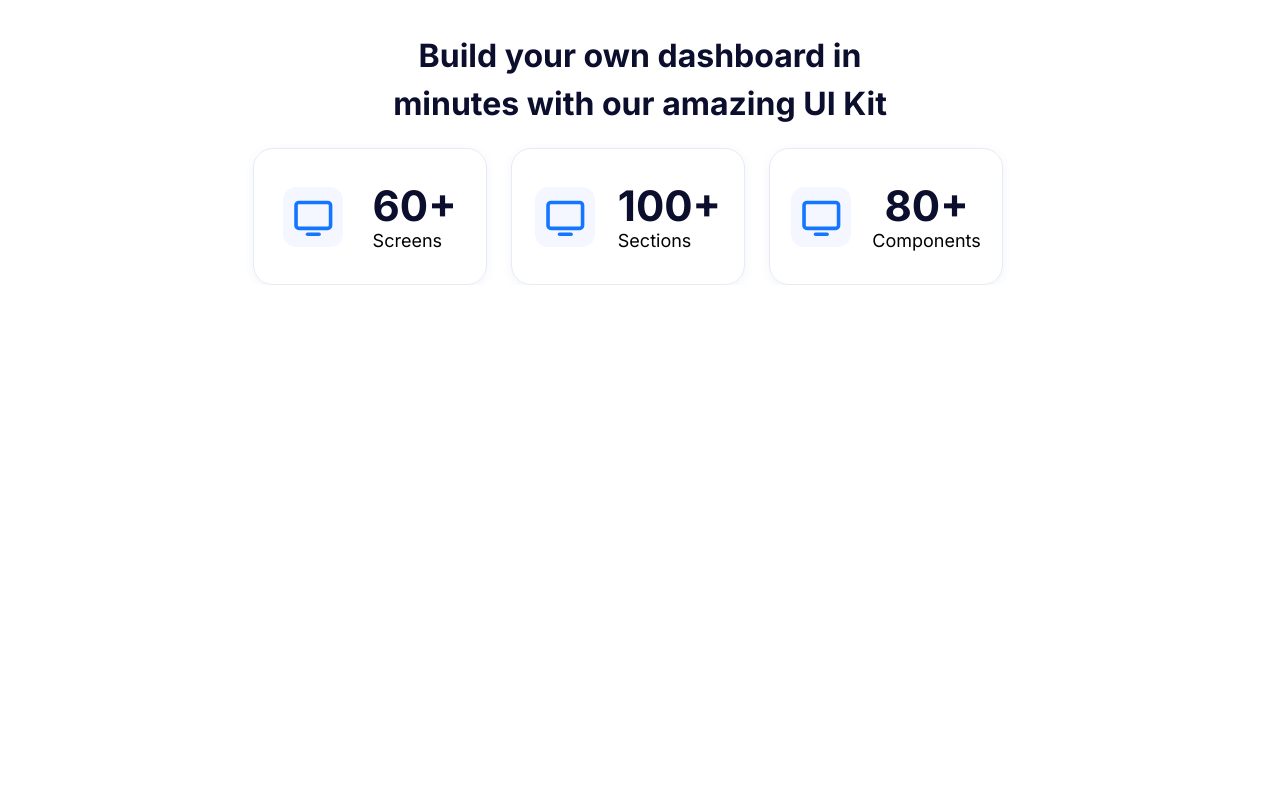
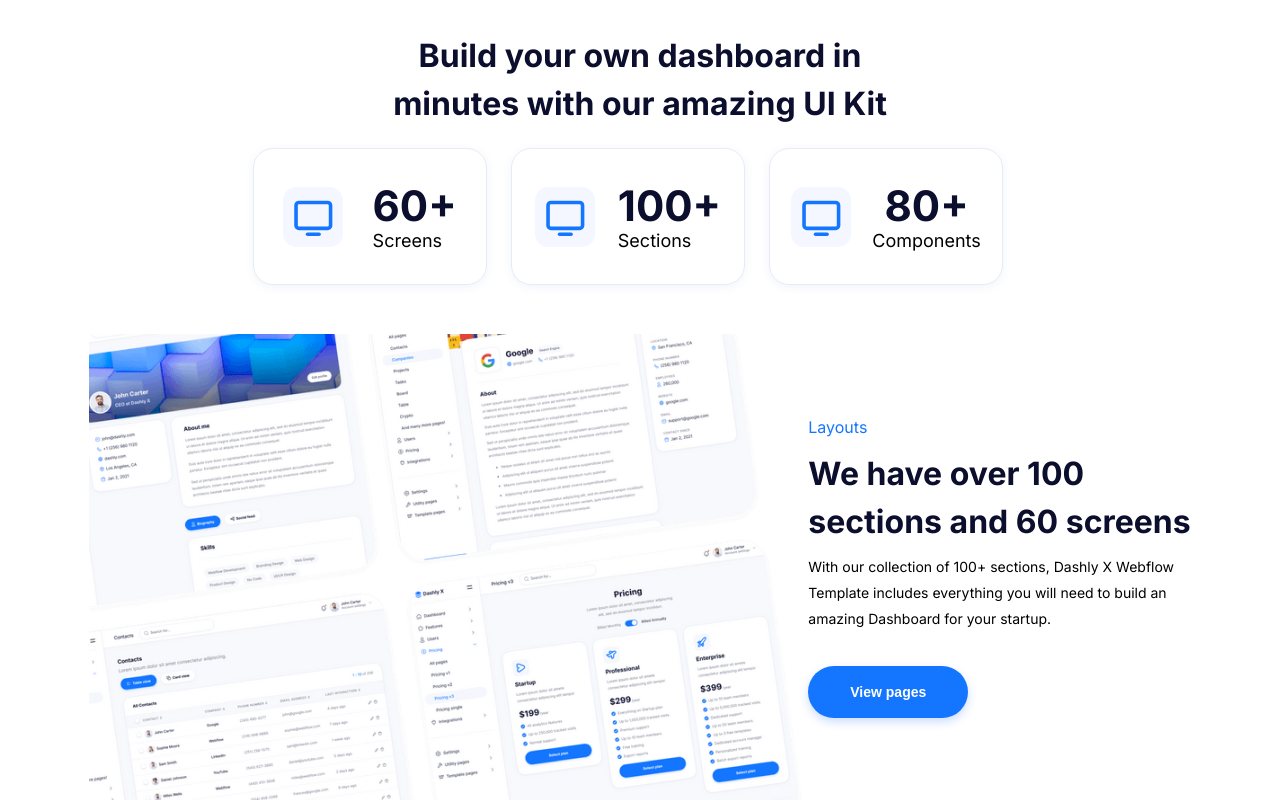
Before and after one commit to remix2021687/LayoutWeb_10, a plain HTML site: page index.html in a window 1280 px wide. Shown: the part 1023-1823 px from the top of the page. Before the commit the page ends 1308 px from the top, so only its background shows below. Drawn offline with Linux system fonts and the light colour scheme.

Commit message:
add_step-3

```diff
--- a/css/style.css
+++ b/css/style.css
@@ -162,3 +162,50 @@ body {
 }
 
 /*Step-2 endblock*/
+
+/*Step-3 block*/
+.step-3 {
+    display: flex;
+    flex-direction: row;
+    align-items: center;
+    justify-content: center;
+    margin-top: 49px;
+}
+
+.step-3-right h4 {
+    font-size: 16px;
+    font-weight: 400;
+    color: #1476FF;
+    margin-bottom: 13px;
+}
+
+.step-3-right h2 {
+    font-size: 32px;
+    font-weight: 700;
+    line-height: 48px;
+    color: #0B0E2C;
+}
+
+.step-3-right p {
+    font-size: 14px;
+    font-weight: 400;
+    max-width: 367px;
+    line-height: 26px;
+    margin-top: 8px;
+}
+
+.step-3-right button {
+    width: 160px;
+    height: 52px;
+    background-color: #1476FF;
+    box-shadow: 0px 4px 10px rgba(2, 87, 251, 0.2);
+    border-radius: 44px;
+    border: none;
+    color: white;
+    font-size: 14px;
+    font-weight: 700;
+    cursor: pointer;
+    margin-top: 34px;
+}
+
+/*Step-3 endblock*/
--- a/index.html
+++ b/index.html
@@ -54,6 +54,18 @@
             </div>
         </div>
     </div>
+    <div class="step-3">
+        <img src="img/step-3-img-1.png" alt="">
+        <div class="step-3-right">
+            <h4>Layouts</h4>
+            <h2>We have over 100 <br>
+                 sections and 60 screens</h2>
+            <p>With our collection of 100+ sections,
+                Dashly X Webflow Template includes everything you will
+                need to build an amazing Dashboard for your startup.</p>
+            <button>View pages</button>
+        </div>
+    </div>
     <script src="js/index.js"></script>
 </body>
 </html>
```
Also changed, not shown: img/step-3-img-1.png (added).
